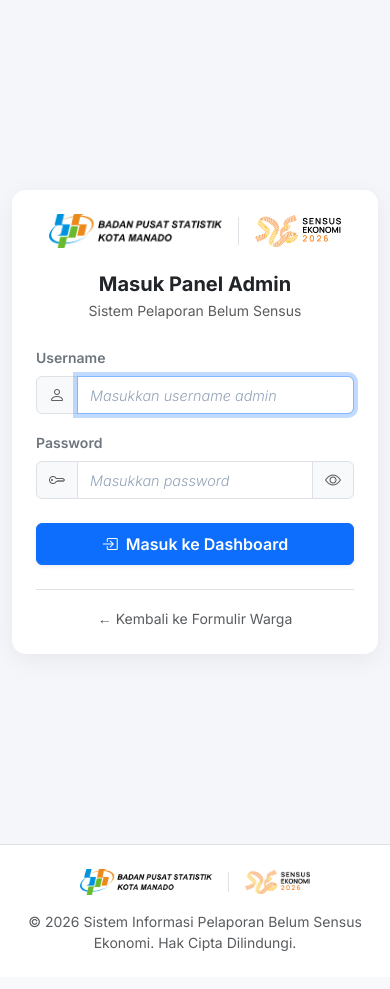
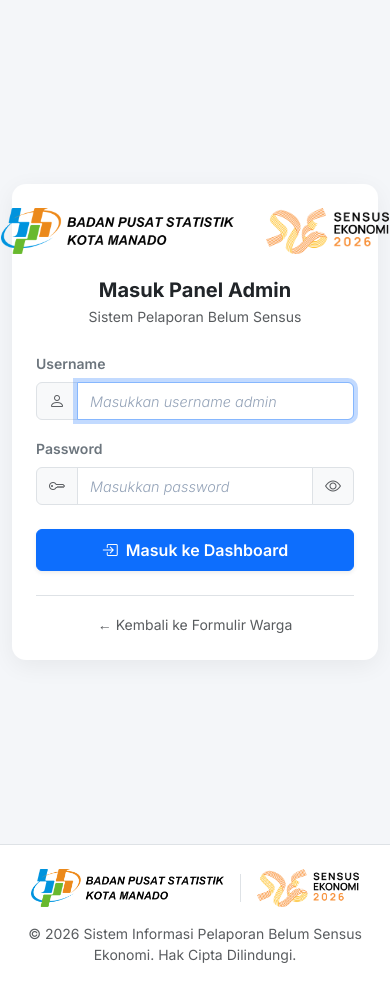
Before and after one commit to aronhasibuan/lapor-belum-sensus-bpsmanado, a PHP site: page /admin/login.php in a window 390 px wide. Before the commit the page ends 951 px from the top, so only its background shows below. Run offline with PHP 8.4, Linux system fonts and the light colour scheme.

Commit message:
perbesar logo bps dan se

```diff
--- a/admin/login.php
+++ b/admin/login.php
@@ -22,11 +22,11 @@ require_once __DIR__ . '/../includes/header.php';
             <div class="mb-4 d-flex align-items-center justify-content-center gap-3">
                 <img src="../assets/img/logo-bps-manado.png"
                     alt="Logo BPS Kota Manado"
-                    style="height: 34px; width: auto; object-fit: contain;">
-                <span style="width:1px; height:28px; background-color:#dee2e6;"></span>
+                    style="height: 46px; width: auto; object-fit: contain;">
+                <span style="width:1px; height:34px; background-color:#dee2e6;"></span>
                 <img src="../assets/img/logo-se2026.png"
                     alt="Logo Sensus Ekonomi 2026"
-                    style="height: 32px; width: auto; object-fit: contain;">
+                    style="height: 46px; width: auto; object-fit: contain;">
             </div>
             <h5 class="fw-bold text-dark mb-1">Masuk Panel Admin</h5>
             <p class="text-muted small mb-0">Sistem Pelaporan Belum Sensus</p>
--- a/includes/footer.php
+++ b/includes/footer.php
@@ -14,11 +14,11 @@ if (!isset($base_path)) {
         <div class="d-flex align-items-center justify-content-center gap-3 mb-3">
             <img src="<?= $base_path; ?>assets/img/logo-bps-manado.png"
                 alt="Logo BPS Kota Manado"
-                style="height: 26px; width: auto; object-fit: contain;">
-            <span style="width:1px; height:20px; background-color:#dee2e6;"></span>
+                style="height: 38px; width: auto; object-fit: contain;">
+            <span style="width:1px; height:28px; background-color:#dee2e6;"></span>
             <img src="<?= $base_path; ?>assets/img/logo-se2026.png"
                 alt="Logo Sensus Ekonomi 2026"
-                style="height: 24px; width: auto; object-fit: contain;">
+                style="height: 38px; width: auto; object-fit: contain;">
         </div>
         <p class="text-muted small mb-0">
             &copy; <?= date('Y'); ?> Sistem Informasi Pelaporan Belum Sensus Ekonomi. Hak Cipta Dilindungi.
--- a/includes/header.php
+++ b/includes/header.php
@@ -48,16 +48,17 @@ $base_path   = $is_in_admin ? '../' : './';
             box-shadow: 0 2px 10px rgba(0, 0, 0, 0.04);
         }
 
-        /* --- Lockup logo instansi + logo kegiatan --- */
-        .bps-logo-img {
-            height: 38px;
-            width: auto;
-            object-fit: contain;
-            display: block;
+        /* --- Lockup logo instansi + logo kegiatan ---
+           Tinggi kedua logo SENGAJA dibuat sama persis lewat satu variabel,
+           supaya logo BPS dan logo Sensus Ekonomi tampil setara.
+           Untuk mengubah ukuran, cukup ganti nilai --bps-logo-h di bawah. */
+        :root {
+            --bps-logo-h: 60px;
         }
 
+        .bps-logo-img,
         .bps-logo-se {
-            height: 34px;
+            height: var(--bps-logo-h);
             width: auto;
             object-fit: contain;
             display: block;
@@ -66,22 +67,22 @@ $base_path   = $is_in_admin ? '../' : './';
         /* Garis pemisah tipis antara logo instansi dan logo kegiatan */
         .bps-logo-divider {
             width: 1px;
-            height: 30px;
+            height: calc(var(--bps-logo-h) * 0.72);
             background-color: #dee2e6;
             flex: 0 0 auto;
         }
 
+        /* Tablet */
+        @media (max-width: 991.98px) {
+            :root {
+                --bps-logo-h: 48px;
+            }
+        }
+
+        /* Ponsel: dikecilkan supaya kedua logo tetap muat sebaris */
         @media (max-width: 575.98px) {
-            .bps-logo-img {
-                height: 28px;
-            }
-
-            .bps-logo-se {
-                height: 26px;
-            }
-
-            .bps-logo-divider {
-                height: 22px;
+            :root {
+                --bps-logo-h: 36px;
             }
         }
 
@@ -158,7 +159,7 @@ $base_path   = $is_in_admin ? '../' : './';
 
     <?php if (!$is_in_admin): ?>
         <!-- Header Putih Hanya Muncul di Formulir Warga -->
-        <header class="bps-top-header py-2">
+        <header class="bps-top-header py-3">
             <div class="container-fluid px-3 px-md-4 d-flex align-items-center justify-content-between gap-3">
                 <!-- Lockup co-branding: logo instansi + logo kegiatan, sejajar dan
                      dipisah garis tipis. Kedua logo hanya tampil sekali di halaman. -->
--- a/includes/navbar.php
+++ b/includes/navbar.php
@@ -11,12 +11,12 @@ $admin_nama = $_SESSION['admin_nama'] ?? 'Petugas Admin';
         <a class="navbar-brand d-flex align-items-center gap-3 py-1 text-decoration-none" href="dashboard.php">
             <img src="../assets/img/logo-bps-manado-white.png"
                 alt="Logo BPS Kota Manado"
-                style="height: 32px; width: auto; object-fit: contain; display: block;">
-            <span style="width:1px; height:26px; background-color:rgba(255,255,255,.35);"></span>
+                style="height: 42px; width: auto; object-fit: contain; display: block;">
+            <span style="width:1px; height:32px; background-color:rgba(255,255,255,.35);"></span>
             <img src="../assets/img/logo-se2026.png"
                 alt="Logo Sensus Ekonomi 2026"
                 class="d-none d-sm-block"
-                style="height: 28px; width: auto; object-fit: contain; display: block;">
+                style="height: 42px; width: auto; object-fit: contain; display: block;">
         </a>
 
         <!-- Tombol Toggle Mobile -->
```
